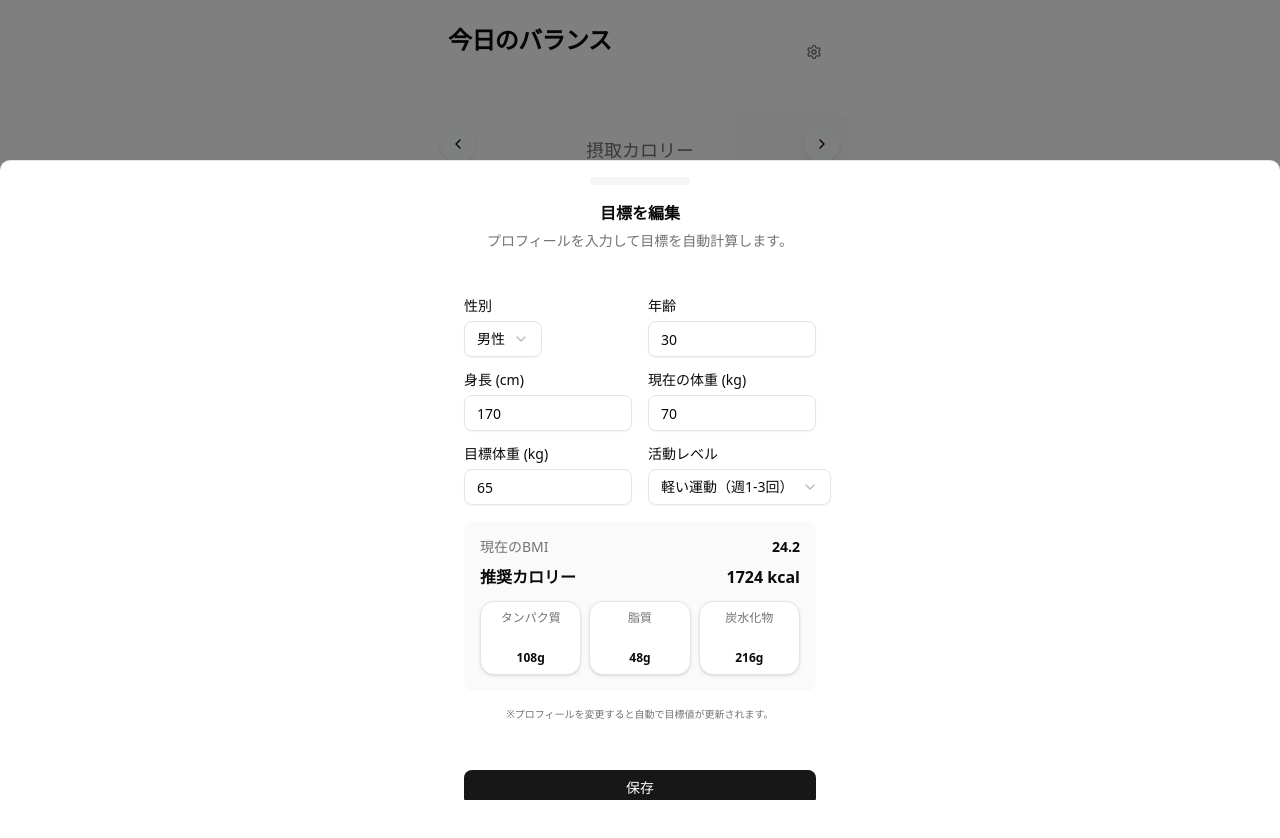
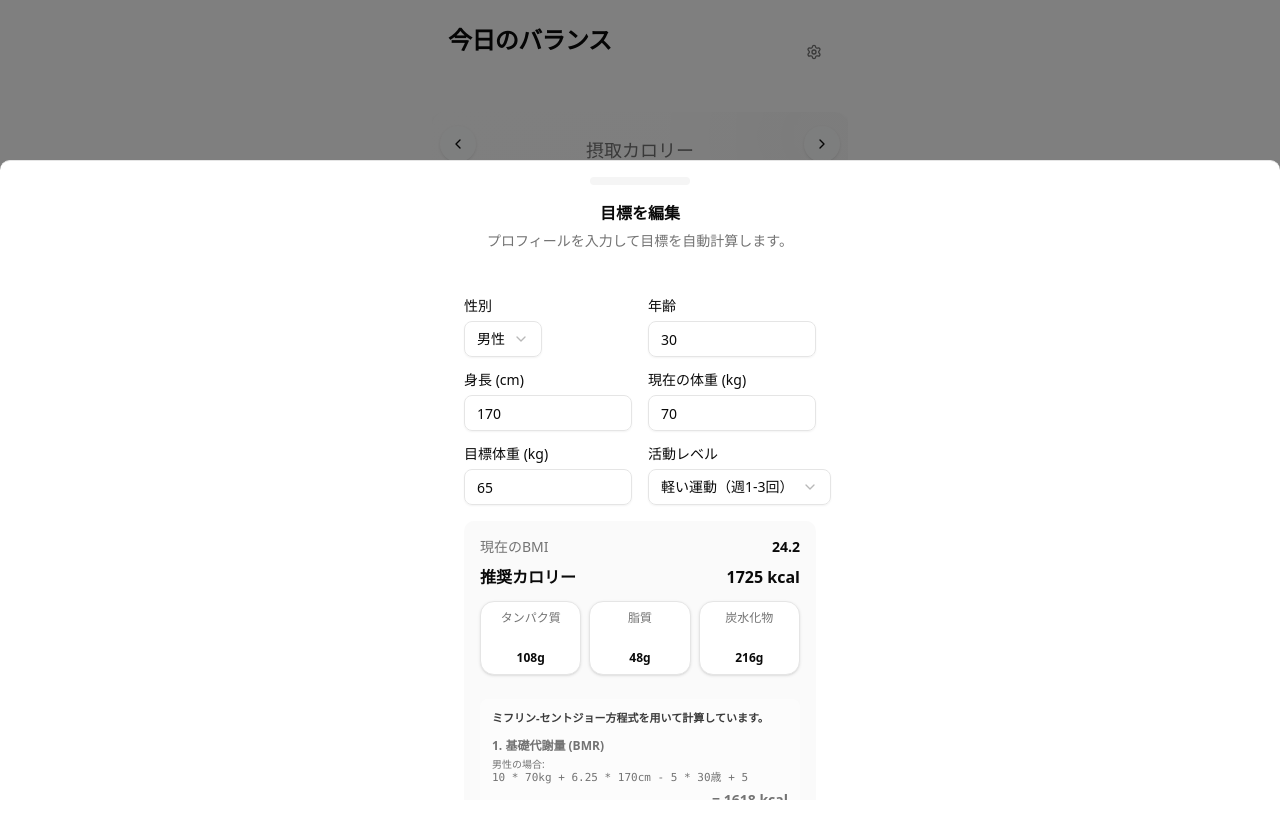
Before and after one commit to fujimoto080/PFC-Controller, a Next.js app: page / in a window 1280 px wide. Both pictures are taken after a click on the button 814 px from the left and 52 px from the top of the page. Shown: the top 838 px of the page. Built offline with nearby package versions, Linux system fonts and the light colour scheme.

Commit message:
目標カロリー計算のロジックを改善し、BMRとTDEEの表示を追加

```diff
--- a/components/settings/ProfileCalculator.tsx
+++ b/components/settings/ProfileCalculator.tsx
@@ -28,8 +28,6 @@ export function ProfileCalculator({ onCalculate, initialProfile }: ProfileCalcul
         activityLevel: 1.375,
     });
 
-
-
     const calculateGoals = (p: UserProfile) => {
         const { gender, age, height, weight, targetWeight, activityLevel } = p;
         const h = height || 170;
@@ -43,7 +41,9 @@ export function ProfileCalculator({ onCalculate, initialProfile }: ProfileCalcul
         } else {
             bmr = 10 * w + 6.25 * h - 5 * a - 161;
         }
-        const tdee = bmr * activityLevel;
+        bmr = Math.round(bmr);
+        const tdee = Math.round(bmr * activityLevel);
+
         let targetCalories = tdee;
         if (tw < w) targetCalories = tdee - 500;
         else if (tw > w) targetCalories = tdee + 300;
@@ -54,6 +54,8 @@ export function ProfileCalculator({ onCalculate, initialProfile }: ProfileCalcul
             fat: Math.round((targetCalories * 0.25) / 9) || 0,
             carbs: Math.round((targetCalories * 0.50) / 4) || 0,
             calories: Math.round(targetCalories) || 0,
+            bmr,
+            tdee,
         };
     };
 
@@ -63,11 +65,38 @@ export function ProfileCalculator({ onCalculate, initialProfile }: ProfileCalcul
     useEffect(() => {
         // 同期的なsetStateの警告を避けるため microtask で処理
         queueMicrotask(() => {
-            onCalculate(calculateGoals(profile), profile);
+            const goals = calculateGoals(profile);
+            onCalculate({
+                protein: goals.protein,
+                fat: goals.fat,
+                carbs: goals.carbs,
+                calories: goals.calories,
+            }, profile);
         });
     }, [profile, onCalculate]);
 
     const calculatedGoals = calculateGoals(profile);
+    const genderText = profile.gender === 'male' ? '男性' : '女性';
+    const bmrFormula = profile.gender === 'male'
+        ? `10 * ${profile.weight}kg + 6.25 * ${profile.height}cm - 5 * ${profile.age}歳 + 5`
+        : `10 * ${profile.weight}kg + 6.25 * ${profile.height}cm - 5 * ${profile.age}歳 - 161`;
+
+    const activityLevelText = {
+        '1.2': 'ほぼ運動しない',
+        '1.375': '軽い運動（週1-3回）',
+        '1.55': '中程度の運動（週3-5回）',
+        '1.725': '激しい運動（週6-7回）',
+        '1.9': '非常に激しい運動',
+    }[profile.activityLevel.toString()] || '';
+
+    const targetStatus = profile.targetWeight < profile.weight ? '減量' : profile.targetWeight > profile.weight ? '増量' : '維持';
+    let targetFormula = `${calculatedGoals.tdee}kcal`;
+    if (targetStatus === '減量') {
+        targetFormula = `${calculatedGoals.tdee}kcal - 500kcal`;
+    } else if (targetStatus === '増量') {
+        targetFormula = `${calculatedGoals.tdee}kcal + 300kcal`;
+    }
+
 
     const handleLevelChange = (value: string) => {
         setProfile(prev => ({ ...prev, activityLevel: parseFloat(value) }));
@@ -180,6 +209,26 @@ export function ProfileCalculator({ onCalculate, initialProfile }: ProfileCalcul
                         </div>
                     </div>
                 )}
+                <div className="pt-2">
+                    <div className="text-xs text-muted-foreground mt-2 space-y-3 p-3 bg-background/50 rounded-md">
+                        <p className="text-[11px] font-bold text-foreground/80">ミフリン-セントジョー方程式を用いて計算しています。</p>
+                        <div className="space-y-1">
+                            <p className="font-semibold">1. 基礎代謝量 (BMR)</p>
+                            <p className="text-[10px]">{genderText}の場合: <br /> <code className="text-[11px]">{bmrFormula}</code></p>
+                            <p className="text-right font-bold text-sm">= {calculatedGoals.bmr} kcal</p>
+                        </div>
+                        <div className="space-y-1">
+                            <p className="font-semibold">2. 維持カロリー (TDEE)</p>
+                            <p className="text-[10px]">BMR × 活動レベル({activityLevelText}): <br /> <code className="text-[11px]">{calculatedGoals.bmr} * {profile.activityLevel}</code></p>
+                            <p className="text-right font-bold text-sm">= {calculatedGoals.tdee} kcal</p>
+                        </div>
+                         <div className="space-y-1">
+                            <p className="font-semibold">3. 目標カロリー ({targetStatus})</p>
+                            <p className="text-[10px]">TDEEを元に調整: <br /> <code className="text-[11px]">{targetFormula}</code></p>
+                            <p className="text-right font-bold text-sm">= {calculatedGoals.calories} kcal</p>
+                        </div>
+                    </div>
+                </div>
             </div>
             <p className="text-[10px] text-muted-foreground text-center">
                 ※プロフィールを変更すると自動で目標値が更新されます。
```
